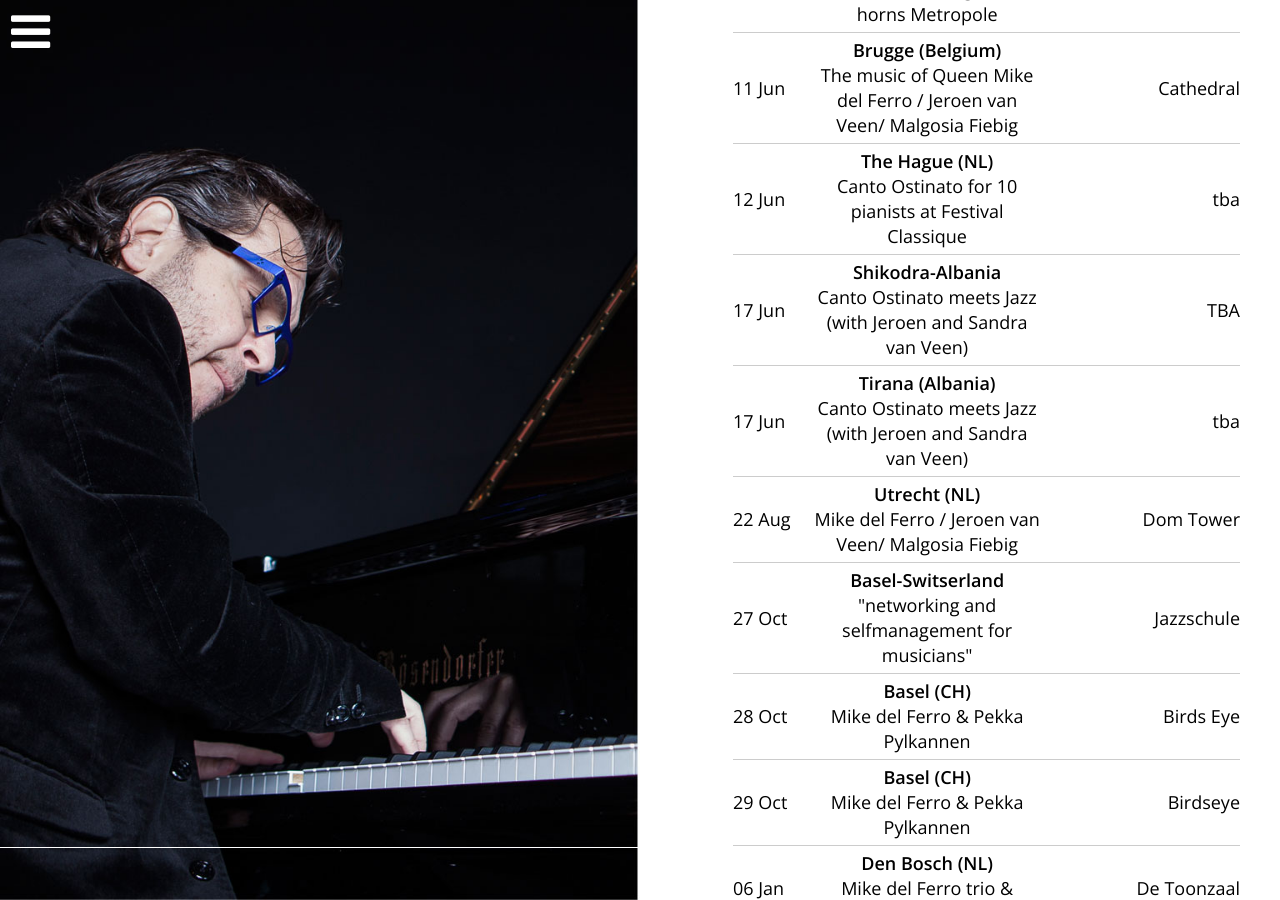
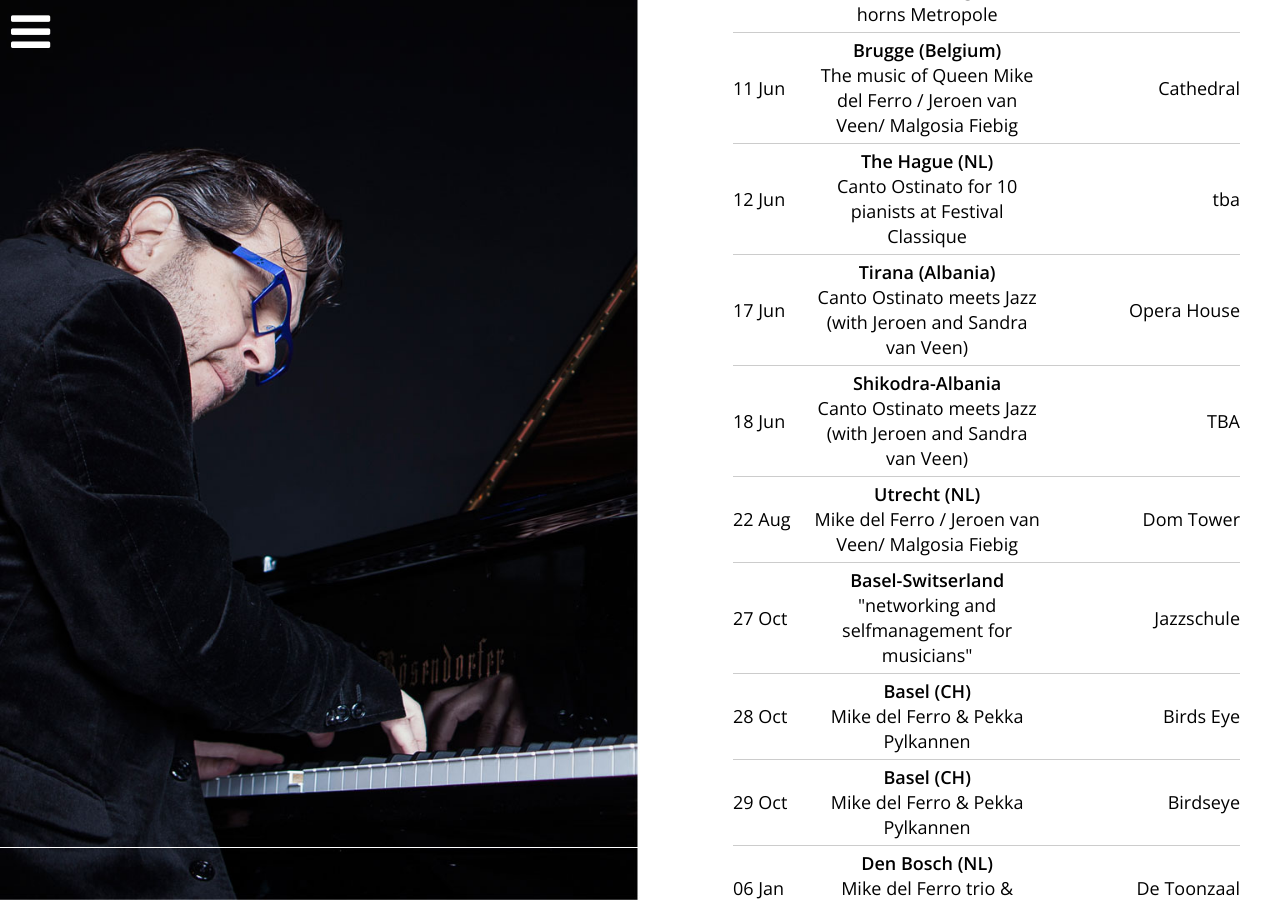
Before and after one commit to mikedelferro/website, a Jekyll site: the page built from agenda.html, in a window 1280 px wide and 900 px high, scrolled down 1612 px. Built offline with Jekyll 4.4.1, drawn with Linux system fonts in a browser that asks for light colours; nearby versions of some CDN libraries.

Commit message:
Updated '/_config.yml' via CloudCannon

```diff
--- a/_config.yml
+++ b/_config.yml
@@ -105,7 +105,7 @@ gigs:
     venue: Dutch National Television
     url: ''
   - title: Canto Ostinato meets Jazz (with Jeroen and Sandra van Veen)
-    date: 2016-06-17T20:00:00.000Z
+    date: 2016-06-18T20:00:00.000Z
     location: TBA
     venue: Shikodra-Albania
     url: ''
@@ -121,7 +121,7 @@ gigs:
     url: ''
   - title: Canto Ostinato meets Jazz (with Jeroen and Sandra van Veen)
     date: 2016-06-17T20:00:00.000Z
-    location: tba
+    location: Opera House
     venue: Tirana (Albania)
     url: ''
   - title: Solo recital
```
